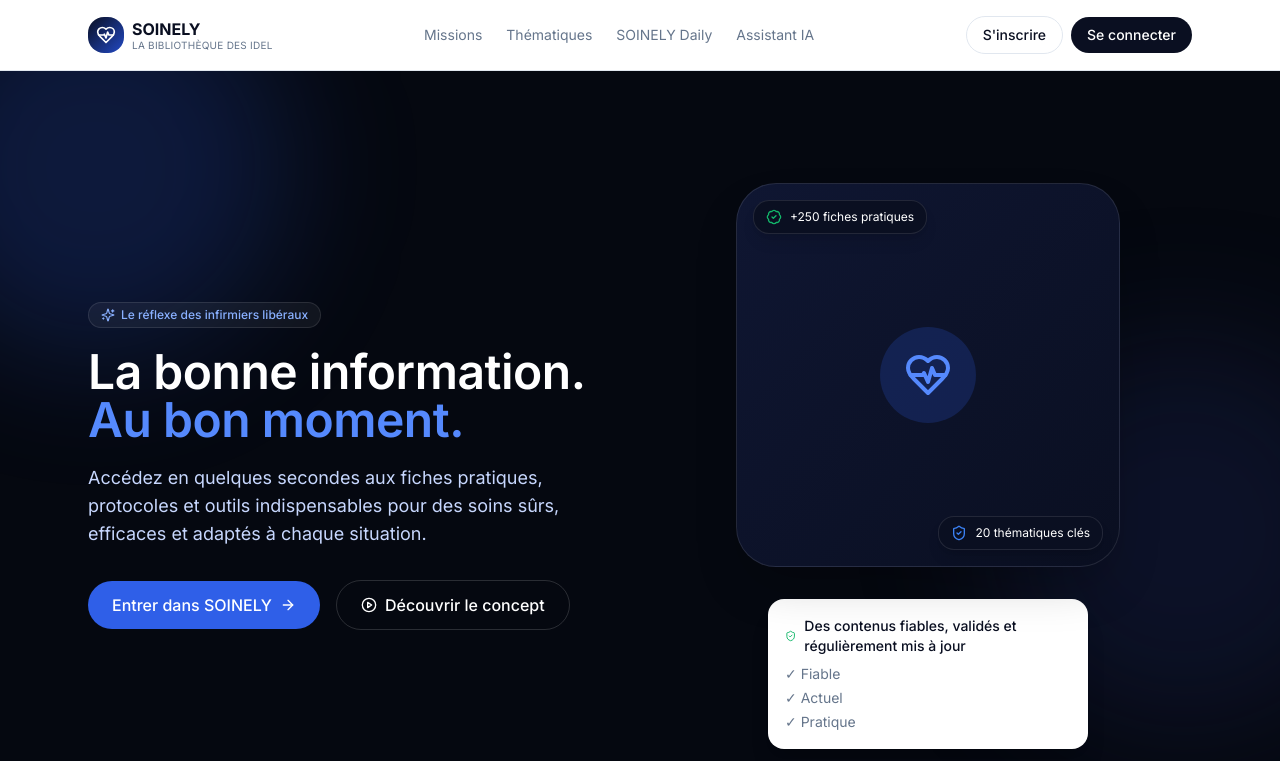
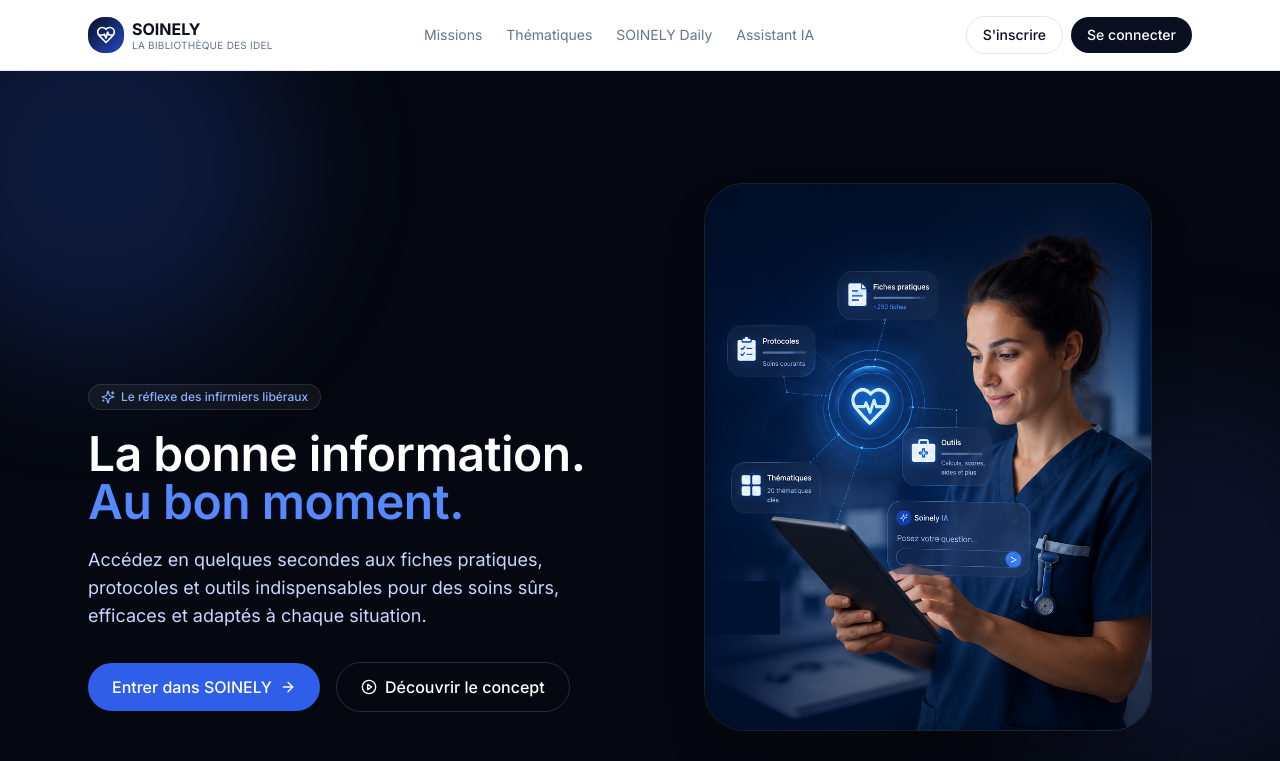
Before and after one commit to pasco97120-beep/Soinely, a Next.js app: page / in a window 1280 px wide. Shown: the top 761 px of the page. Built offline with nearby package versions, Linux system fonts and the light colour scheme; no server answers.

Commit message:
Ajout de la photo hero (infirmiere + cartes flottantes) dans le Hero

```diff
--- a/components/landing/Hero.tsx
+++ b/components/landing/Hero.tsx
@@ -1,5 +1,6 @@
 import Link from "next/link";
-import { ArrowRight, PlayCircle, ShieldCheck, BadgeCheck, Sparkles, HeartPulse } from "lucide-react";
+import Image from "next/image";
+import { ArrowRight, PlayCircle, ShieldCheck, Sparkles } from "lucide-react";
 
 export default function Hero() {
   return (
@@ -46,19 +47,15 @@
         </div>
 
         <div className="relative">
-          <div className="relative mx-auto flex aspect-square max-w-sm items-center justify-center overflow-hidden rounded-[2.5rem] border border-white/10 bg-gradient-to-br from-navy-800 to-navy-900 p-8 shadow-2xl">
-            <div className="flex h-24 w-24 items-center justify-center rounded-full bg-primary-500/20">
-              <HeartPulse className="h-12 w-12 text-primary-400" />
-            </div>
-
-            <div className="absolute left-4 top-4 flex items-center gap-2 rounded-lg border border-white/10 bg-navy-900 px-3 py-2 text-xs text-white shadow-lg">
-              <BadgeCheck className="h-4 w-4 shrink-0 text-success" />
-              +250 fiches pratiques
-            </div>
-            <div className="absolute bottom-4 right-4 flex items-center gap-2 rounded-lg border border-white/10 bg-navy-900 px-3 py-2 text-xs text-white shadow-lg">
-              <ShieldCheck className="h-4 w-4 shrink-0 text-info" />
-              20 thématiques clés
-            </div>
+          <div className="relative mx-auto max-w-md overflow-hidden rounded-[2.5rem] border border-white/10 shadow-2xl">
+            <Image
+              src="/images/hero-idel.png"
+              alt="Infirmière libérale consultant SOINELY sur tablette"
+              width={836}
+              height={1024}
+              priority
+              className="h-auto w-full"
+            />
           </div>
 
           <div className="mx-auto mt-8 max-w-xs rounded-lg border border-white/10 bg-white p-4 shadow-xl">
```
Also changed, not shown: doc/hero image.png (added), public/images/hero-idel.png (added).
